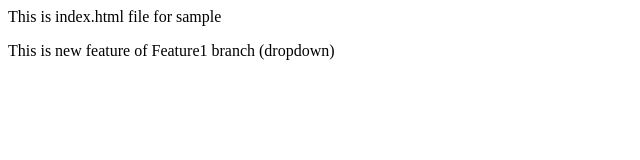
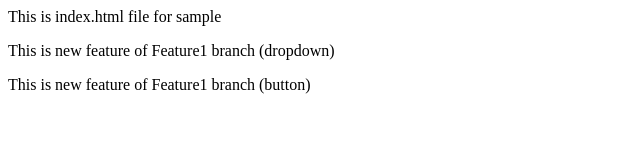
Before and after one commit to vijaya10git/LocalRepo-with-git-init, a plain HTML site: page index.html in a window 1280 px wide. Shown: the whole page, without its empty margins (0-640 px from the left). Drawn offline with Linux system fonts and the light colour scheme.

Commit message:
added button line

```diff
--- a/index.html
+++ b/index.html
@@ -1,2 +1,3 @@
 <p> This is index.html file for sample </p>
 <p> This is new feature of Feature1 branch (dropdown)</p>
+<p>This is new feature of Feature1 branch (button)</p>
```
